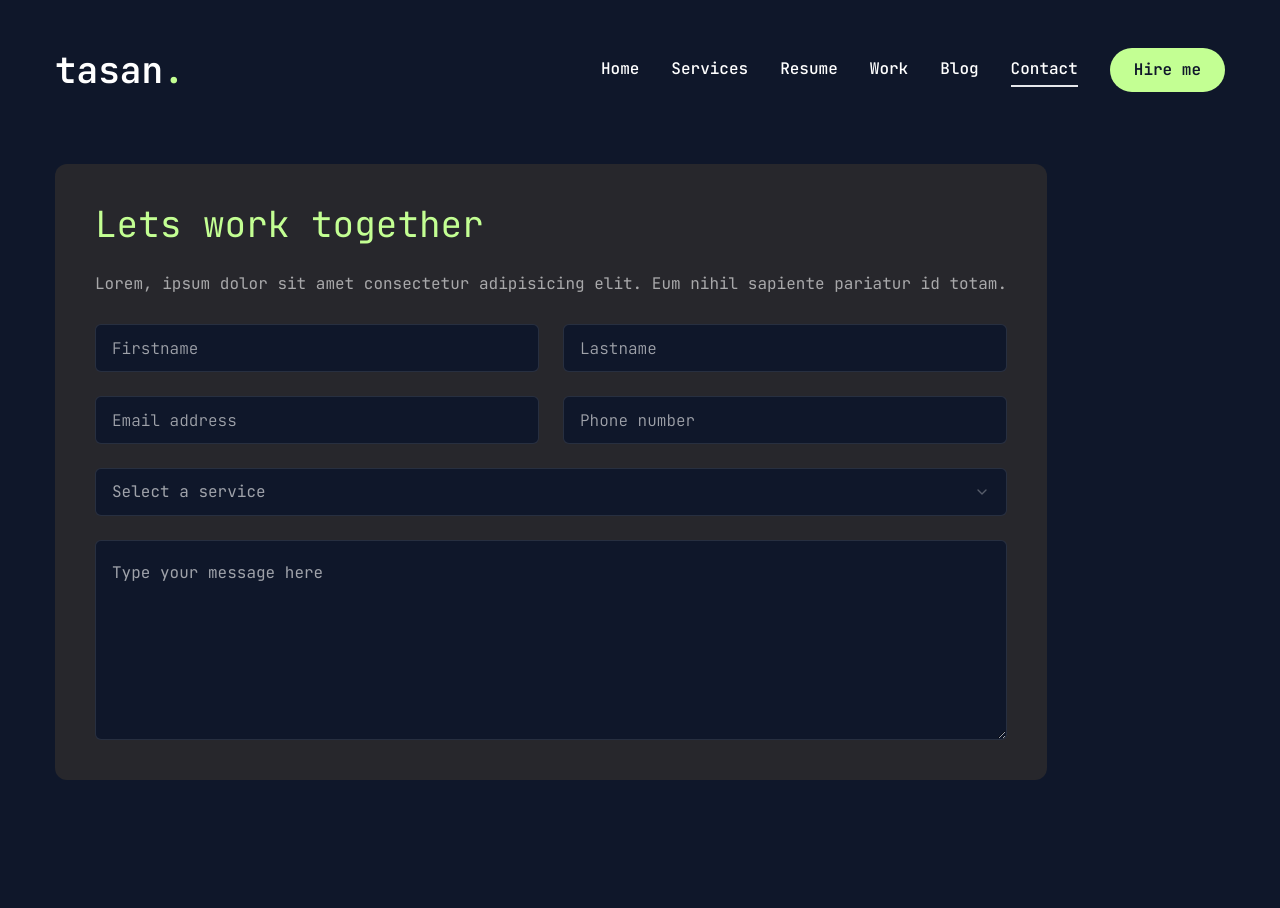
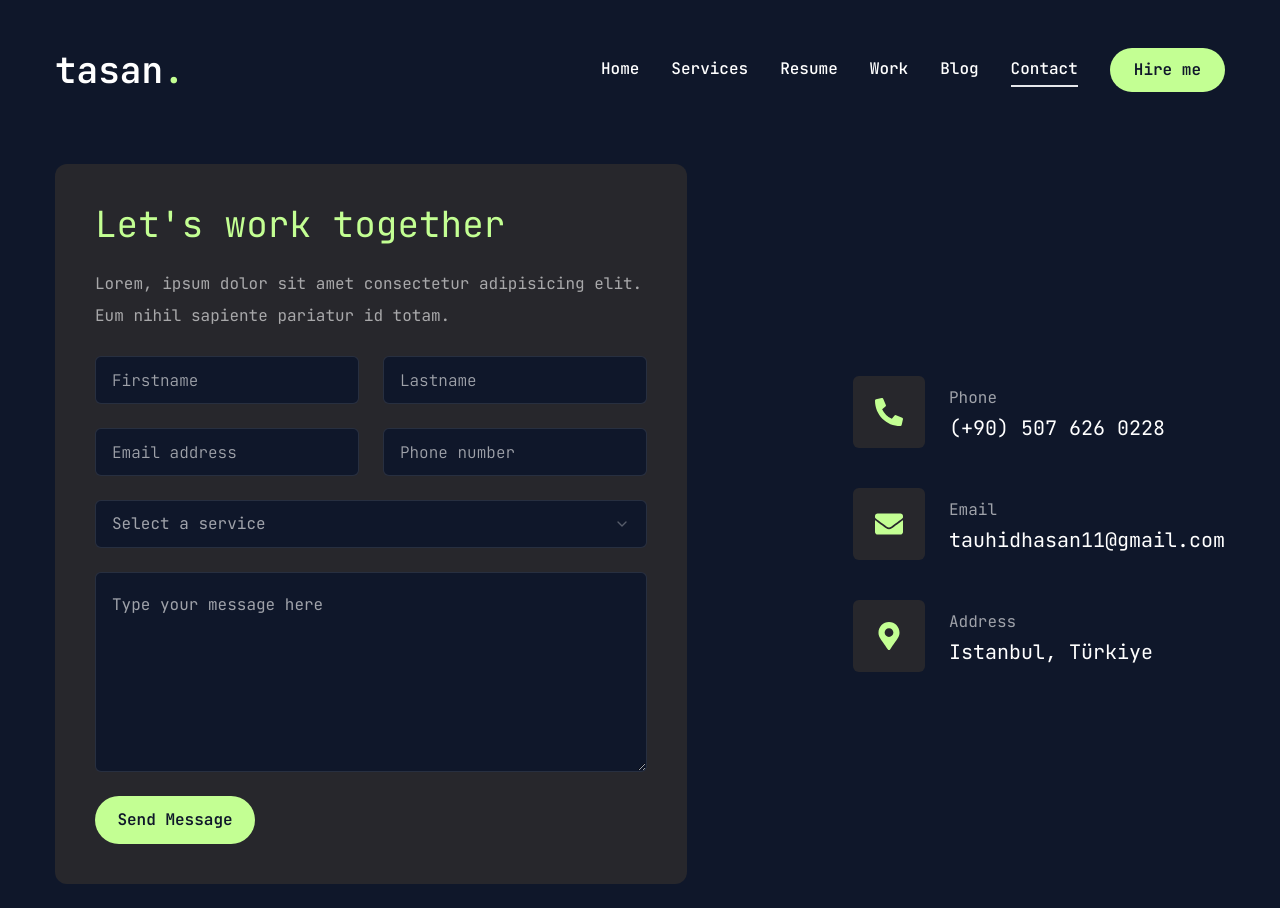
Before and after one commit to tauhid-hasan-dev/portfolio-tauhid, a Next.js app: page /contact in a window 1280 px wide. Before the commit the page ends 804 px from the top, so only its background shows below. Built offline with nearby package versions, Linux system fonts and the light colour scheme.

Commit message:
contact page working perfectly

```diff
--- a/app/contact/page.jsx
+++ b/app/contact/page.jsx
@@ -16,7 +16,7 @@
 
 import { motion } from "framer-motion";
 
-import { FaPhoneAlt, FaEnvelope, FapMapMarkerAlt } from "react-icons/fa";
+import { FaPhoneAlt, FaEnvelope, FaMapMarkerAlt } from "react-icons/fa";
 
 const info = [
   {
@@ -25,12 +25,12 @@
     description: "(+90) 507 626 0228",
   },
   {
-    icon: <FaPhoneAlt />,
+    icon: <FaEnvelope />,
     title: "Email",
     description: "tauhidhasan11@gmail.com",
   },
   {
-    icon: <FapMapMarkerAlt />,
+    icon: <FaMapMarkerAlt />,
     title: "Address",
     description: "Istanbul, Türkiye",
   },
@@ -42,16 +42,16 @@
       initial={{ opacity: 0 }}
       animate={{
         opacity: 1,
-        transition: { delay: 2.4, duration: 0.4, ease: "easeIn" },
+        transition: { delay: 0.4, duration: 0.4, ease: "easeIn" },
       }}
       className="py-6"
     >
       <div className="container mx-auto">
         <div className="flex flex-col xl:flex-row gap-[30px]">
           {/* form */}
-          <div className="xl:h-[54%] order-2 xl:order-none">
+          <div className="xl:w-[54%] order-2 xl:order-none">
             <form className="flex flex-col gap-6 p-10 bg-[#27272c] rounded-xl">
-              <h3 className="text-4xl text-accent">Lets work together</h3>
+              <h3 className="text-4xl text-accent">Let's work together</h3>
               <p className="text-white/60">
                 Lorem, ipsum dolor sit amet consectetur adipisicing elit. Eum
                 nihil sapiente pariatur id totam.
@@ -80,10 +80,27 @@
                 className="h-[200px]"
                 placeholder="Type your message here"
               />
+              <Button size="md" className="max-w-40">
+                Send Message
+              </Button>
             </form>
           </div>
           {/* info */}
-          <div className="flex-1 flex items-center xl:justify-end order-1 xl:order-none mb-8 xl:mb-0"></div>
+          <div className="flex-1 flex items-center xl:justify-end order-1 xl:order-none mb-8 xl:mb-0">
+            <ul className="flex flex-col gap-10">
+              {info.map((item, index) => (
+                <li key={index} className="flex items-center gap-6">
+                  <div className="w-[52px] h-[52px] xl:w-[72px] xl:h-[72px] bg-[#27272c] text-accent rounded-md flex items-center justify-center">
+                    <div className="text-[28px]">{item.icon}</div>
+                  </div>
+                  <div className="flex-1">
+                    <p className="text-white/60">{item.title}</p>
+                    <h3 className="text-xl">{item.description}</h3>
+                  </div>
+                </li>
+              ))}
+            </ul>
+          </div>
         </div>
       </div>
     </motion.section>
```
